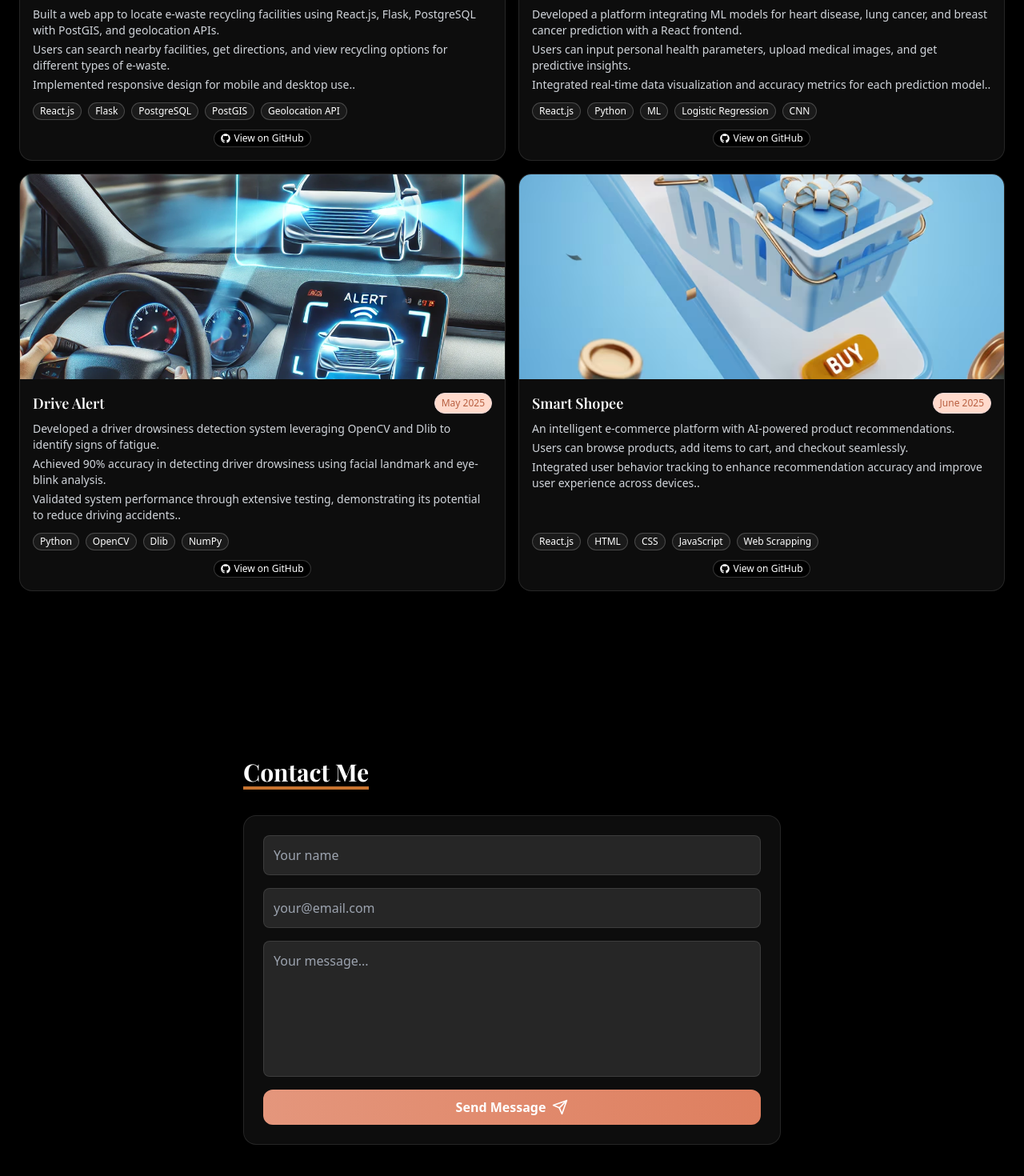
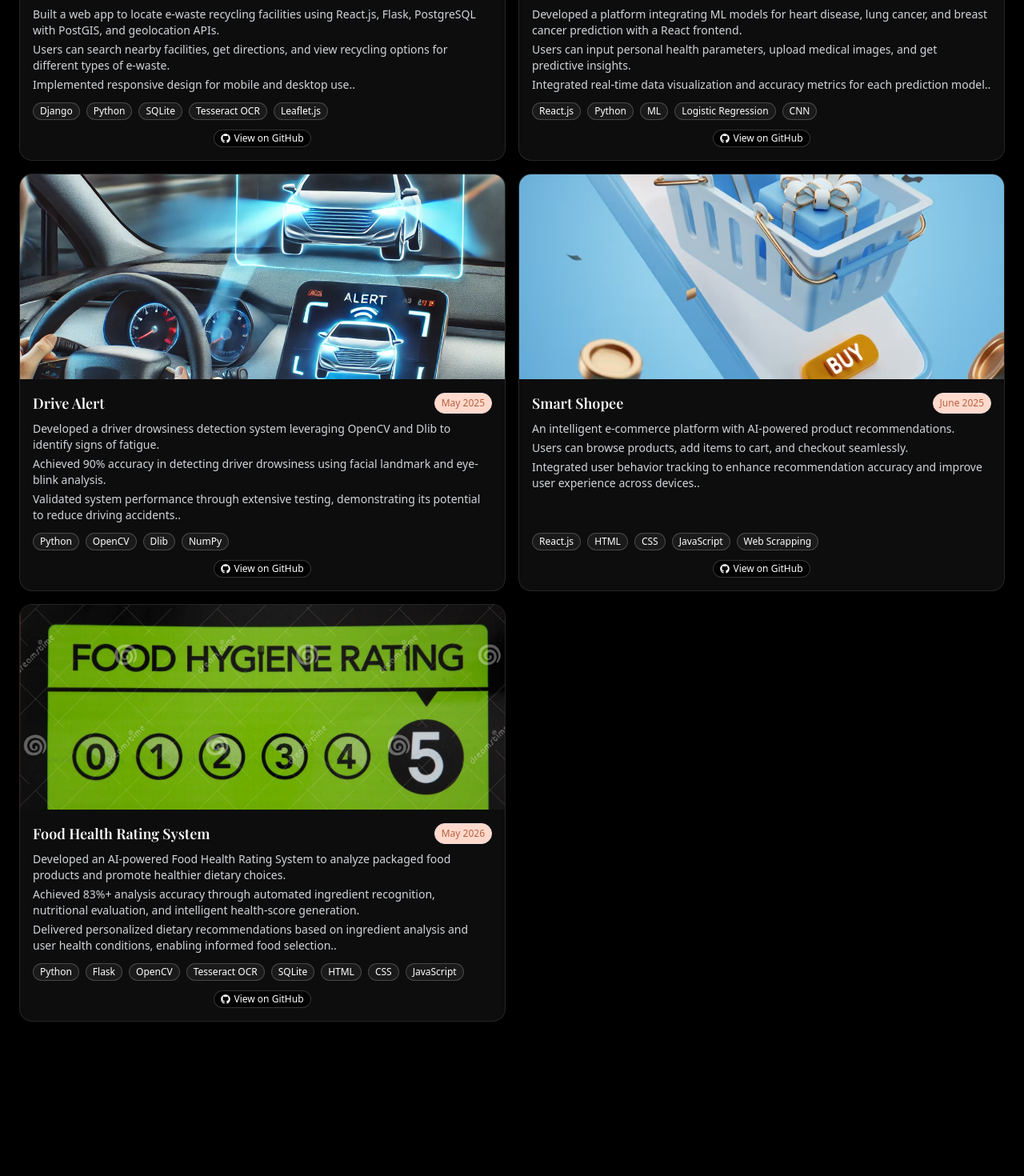
Before and after one commit to Bhumika2903/bhumika-portfolio, a React (Vite) app: page / in a window 1280 px wide. Shown: the part 2913-4383 px from the top of the page at 80% size. Built offline with nearby package versions, Linux system fonts and the light colour scheme; no server answers.

Commit message:
Updated portfolio with Food Health Rating project

```diff
--- a/src/components/Hero.jsx
+++ b/src/components/Hero.jsx
@@ -30,7 +30,7 @@
 <div className="mt-6 sm:mt-8 flex flex-col sm:flex-row items-center gap-4">
   {/* Download Resume button */}
   <a
-    href="https://drive.google.com/file/d/1KKtGJUvNsbMC7tOtQ-EpiNjVbUVmis73/view?usp=drivesdk"
+    href="https://drive.google.com/file/d/1Uav8934Y8wFkF6KGuqmy6l8Q7X1lDVmp/view?usp=drivesdk"
     download
     className="inline-flex items-center gap-2 bg-gradient-to-r from-[#E4967C] to-[#DE7F5F] text-white font-semibold px-4 sm:px-5 py-2.5 rounded-xl shadow-md hover:opacity-90 transition"
     title="Download Resume"
--- a/src/components/Projects.jsx
+++ b/src/components/Projects.jsx
@@ -4,15 +4,16 @@
 import ewasteImg from "../assets/e-waste.png";
 import driveImg from "../assets/drivealert.png";
 import smartShopeeImg from "../assets/shopee.png";
+import FoodImg from "../assets/food1.png";
 
 const data = [
   {
     title: "E-Waste Facility Locator",
     img: ewasteImg,
     desc: "Built a web app to locate e-waste recycling facilities using React.js, Flask, PostgreSQL with PostGIS, and geolocation APIs. Users can search nearby facilities, get directions, and view recycling options for different types of e-waste. Implemented responsive design for mobile and desktop use.",
-    tech: ["React.js","Flask","PostgreSQL","PostGIS","Geolocation API"],
+    tech: ["Django","Python","SQLite","Tesseract OCR","Leaflet.js"],
     date: "April 2025",
-    github: "https://github.com/Bhumika2903/E-Waste-Management_System"
+    github: "https://github.com/Bhumika2903/E-Waste"
   },
   {
     title: "Multi Disease Prediction Platform",
@@ -37,6 +38,14 @@
     tech: ["React.js","HTML","CSS","JavaScript","Web Scrapping"],
     date: "June 2025",
     github: "https://github.com/vimalchilkoti01/PriceCompare"
+  },
+  {
+    title: "Food Health Rating System",
+    img: FoodImg,
+    desc: "Developed an AI-powered Food Health Rating System to analyze packaged food products and promote healthier dietary choices. Achieved 83%+ analysis accuracy through automated ingredient recognition, nutritional evaluation, and intelligent health-score generation. Delivered personalized dietary recommendations based on ingredient analysis and user health conditions, enabling informed food selection.",
+    tech: ["Python", "Flask", "OpenCV", "Tesseract OCR", "SQLite", "HTML", "CSS", "JavaScript"],
+    date: "May 2026",
+    github: "https://github.com/Bhumika2903/food_health_rating"
   }
 ];
 
```
Also changed, not shown: src/assets/food1.png (added), 1 other file (tests, documents, lock files or other folders).
